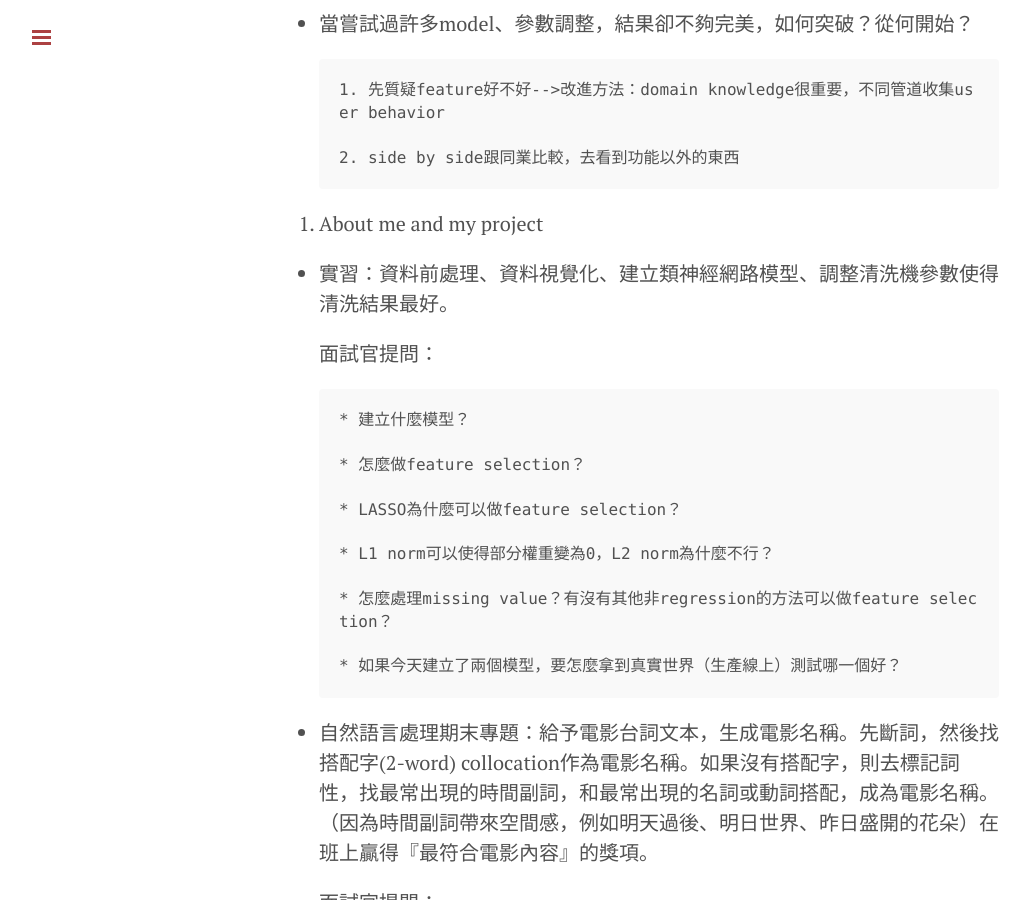
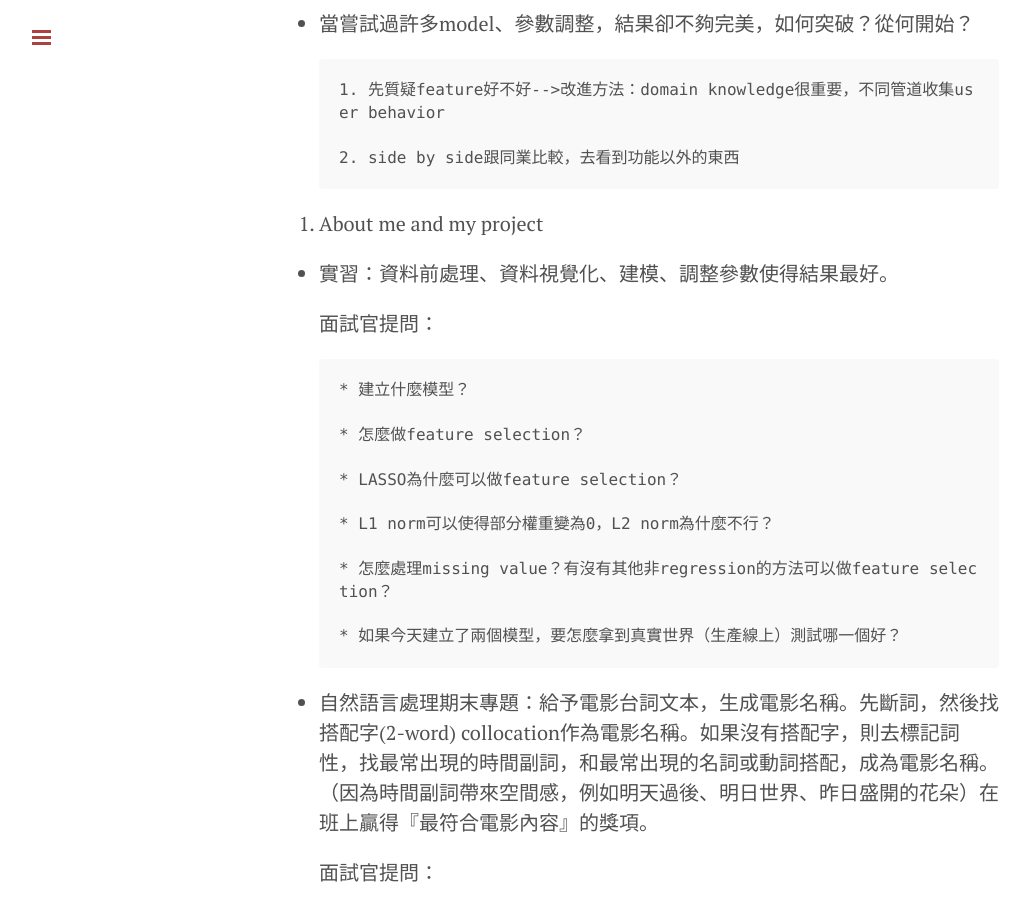
Before and after one commit to wantinghuang/wantinghuang.github.io, a Jekyll site: the page built from _posts/2018-04-09-MS-interview.md, in a window 1280 px wide and 900 px high, scrolled down 650 px. Shown: the whole window, without its empty margins (1-1031 px from the left). Built offline with Jekyll 4.4.1, drawn with Linux system fonts in a browser that asks for light colours.

Commit message:
Update 2018-04-09-MS-interview.md

```diff
--- a/_posts/2018-04-09-MS-interview.md
+++ b/_posts/2018-04-09-MS-interview.md
@@ -26,7 +26,7 @@ title: Microsoft Data Science Interview
 
 3. About me and my project
 
-* 實習：資料前處理、資料視覺化、建立類神經網路模型、調整清洗機參數使得清洗結果最好。
+* 實習：資料前處理、資料視覺化、建模、調整參數使得結果最好。
 
     面試官提問：
 
```
